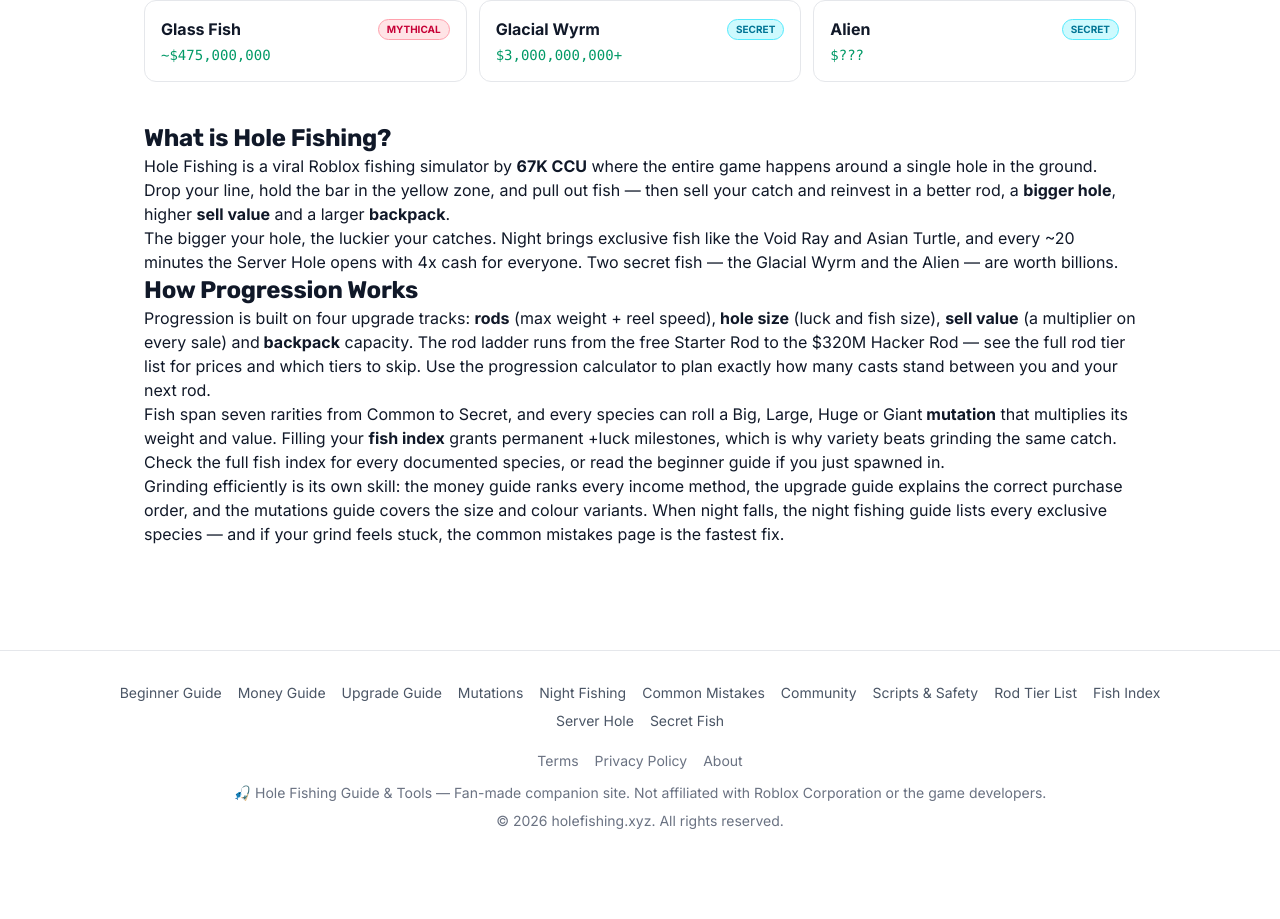
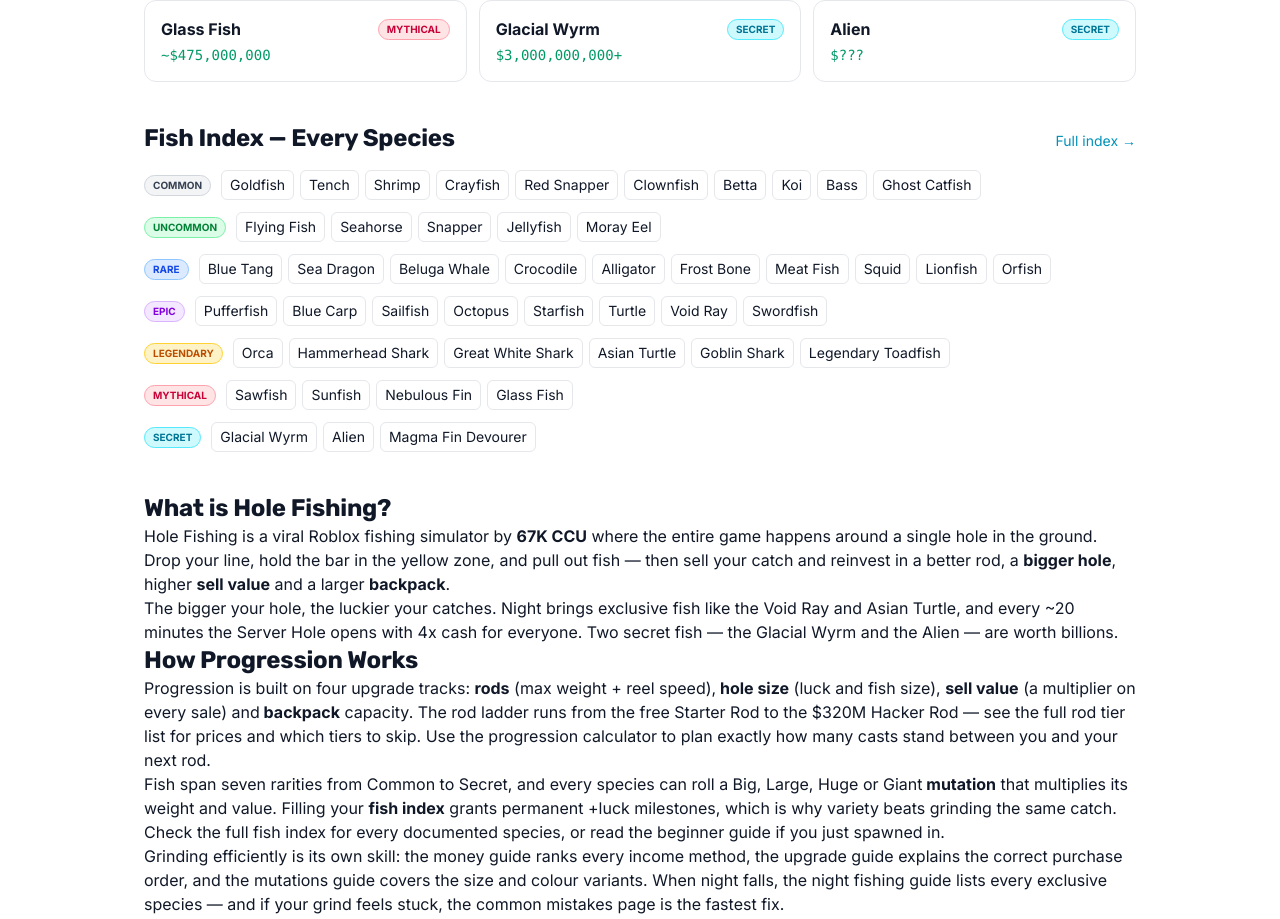
Before and after one commit to ken-fs/holefishing, a Next.js app: page / in a window 1280 px wide. Shown: the part 1979-2898 px from the top of the page. Before the commit the page ends 2842 px from the top, so only its background shows below. Built offline with nearby package versions, Linux system fonts and the light colour scheme.

Commit message:
seo: 首页+/codes 加全鱼种内链模块（41 鱼页两周零收录的内链发现修复）

```diff
--- a/src/app/codes/page.tsx
+++ b/src/app/codes/page.tsx
@@ -2,6 +2,7 @@
 import Link from 'next/link';
 import { getCodes, getGameConfig } from '@/lib/data';
 import { generateSEOMetadata, generateBreadcrumbSchema, generateFAQSchema, getCurrentDateString } from '@/lib/seo';
+import FishIndexLinks from '@/components/FishIndexLinks';
 
 export const metadata: Metadata = generateSEOMetadata({
   title: `Hole Fishing Codes (${getCurrentDateString()}) — Working Codes & Status`,
@@ -227,6 +228,9 @@
         </p>
       </section>
 
+      {/* 全鱼种内链模块（2026-09-28 加，借全站最强页的爬取热度带鱼页收录） */}
+      <FishIndexLinks />
+
       <script type="application/ld+json" dangerouslySetInnerHTML={{ __html: JSON.stringify(breadcrumb) }} />
       <script type="application/ld+json" dangerouslySetInnerHTML={{ __html: JSON.stringify(faq) }} />
     </div>
--- a/src/app/page.tsx
+++ b/src/app/page.tsx
@@ -1,6 +1,7 @@
 import Link from 'next/link';
 import { getGameConfig, getAllFish, getRods, RARITY_COLORS } from '@/lib/data';
 import { generateVideoGameSchema, generateWebSiteSchema, getCurrentDateString } from '@/lib/seo';
+import FishIndexLinks from '@/components/FishIndexLinks';
 
 const config = getGameConfig();
 
@@ -132,6 +133,9 @@
         </div>
       </section>
 
+      {/* 全鱼种内链模块（2026-09-28 加，修复鱼页零收录的内链发现问题） */}
+      <FishIndexLinks />
+
       {/* About the game */}
       <section className="prose prose-gray dark:prose-invert max-w-none">
         <h2 className="text-2xl font-black">What is Hole Fishing?</h2>
--- /dev/null
+++ b/src/components/FishIndexLinks.tsx
@@ -0,0 +1,46 @@
+import Link from 'next/link';
+import { getAllFish, RARITY_ORDER, RARITY_COLORS } from '@/lib/data';
+
+/**
+ * 全鱼种内链模块（2026-09-28 加）
+ * 背景：41 个 /fish/[slug] 页上线两周 Google 零抓取（URL Inspection: "URL is unknown to Google"）。
+ * 全站最强的首页 + /codes/ 原来各只有 2 条鱼页内链 → 在最强页面放全量内链，
+ * 给 Google 一条发现深页的爬取路径。只放这两个强页，不撒全站（全站放会稀释权重）。
+ */
+export default function FishIndexLinks() {
+  const fish = getAllFish();
+  return (
+    <section className="mb-10">
+      <div className="flex items-baseline justify-between mb-4">
+        <h2 className="text-2xl font-black">Fish Index — Every Species</h2>
+        <Link href="/fish" className="text-sm text-cyan-600 dark:text-cyan-400 hover:underline">
+          Full index →
+        </Link>
+      </div>
+      <div className="space-y-3">
+        {RARITY_ORDER.map((rarity) => {
+          const group = fish.filter((f) => f.rarity === rarity);
+          if (!group.length) return null;
+          return (
+            <div key={rarity} className="flex flex-wrap items-center gap-1.5">
+              <span
+                className={`text-[10px] px-2 py-0.5 rounded-full border font-bold uppercase mr-1 ${RARITY_COLORS[rarity]}`}
+              >
+                {rarity}
+              </span>
+              {group.map((f) => (
+                <Link
+                  key={f.slug}
+                  href={`/fish/${f.slug}`}
+                  className="text-sm px-2 py-1 rounded-md border border-gray-200 dark:border-gray-800 hover:border-cyan-500 hover:text-cyan-600 dark:hover:text-cyan-400 transition-colors"
+                >
+                  {f.name}
+                </Link>
+              ))}
+            </div>
+          );
+        })}
+      </div>
+    </section>
+  );
+}
```
